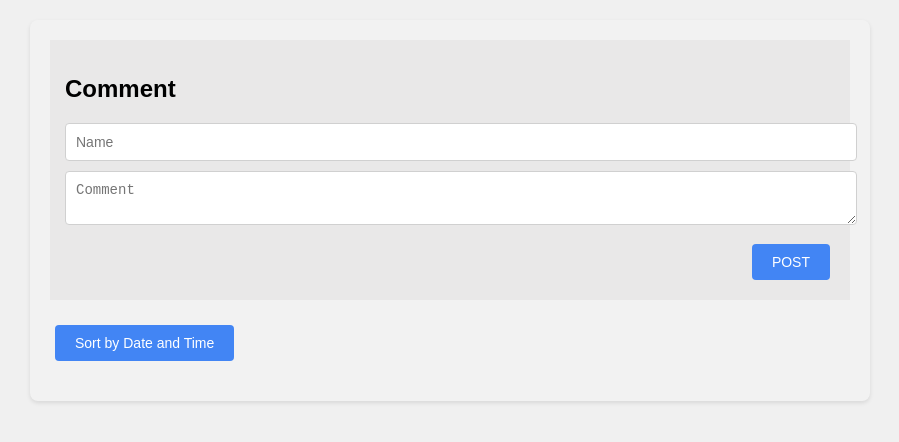
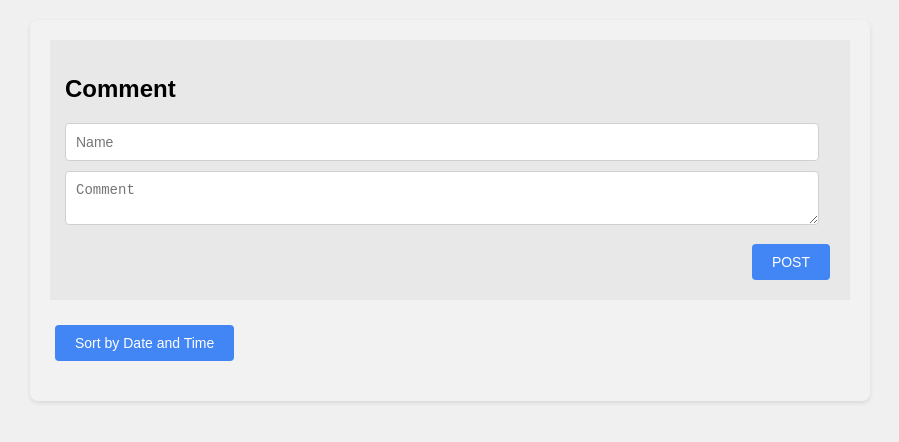
Before and after one commit to sgnhyperion/Comment-Section, a React (Create React App) app: page / in a window 1280 px wide. Shown: the top 442 px of the page, without its empty margins (190-1089 px from the left). Built offline with nearby package versions, Linux system fonts and the light colour scheme.

Commit message:
css updated

```diff
--- a/package.json
+++ b/package.json
@@ -3,6 +3,7 @@
   "version": "0.1.0",
   "private": true,
   "dependencies": {
+    "@reduxjs/toolkit": "^2.2.7",
     "@testing-library/jest-dom": "^5.17.0",
     "@testing-library/react": "^13.4.0",
     "@testing-library/user-event": "^13.5.0",
--- a/src/CommentForm.js
+++ b/src/CommentForm.js
@@ -30,12 +30,14 @@ function CommentForm({ addComment }) {
         value={name}
         onChange={(e) => setName(e.target.value)}
         required
+        id='name'
       />
       <textarea
         placeholder="Comment"
         value={commentText}
         onChange={(e) => setCommentText(e.target.value)}
         required
+        id='comment'
       />
       <button type="submit">POST</button>
     </form>
--- a/src/index.css
+++ b/src/index.css
@@ -103,6 +103,13 @@ button{
   cursor: pointer;
 }
 
+#name{
+  width: 95%;
+}
+#comment{
+  width: 95%;
+}
+
 .delete-btn {
   position: absolute;
   /* top: -10px; */
```
Also changed, not shown: 1 other file (tests, documents, lock files or other folders).
